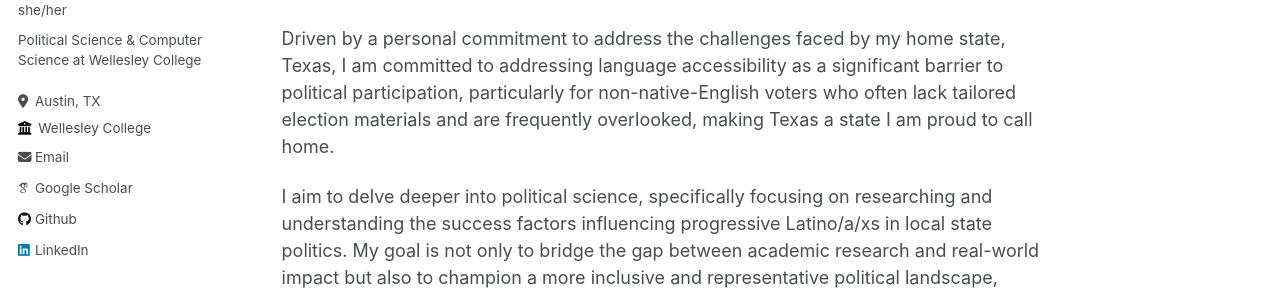
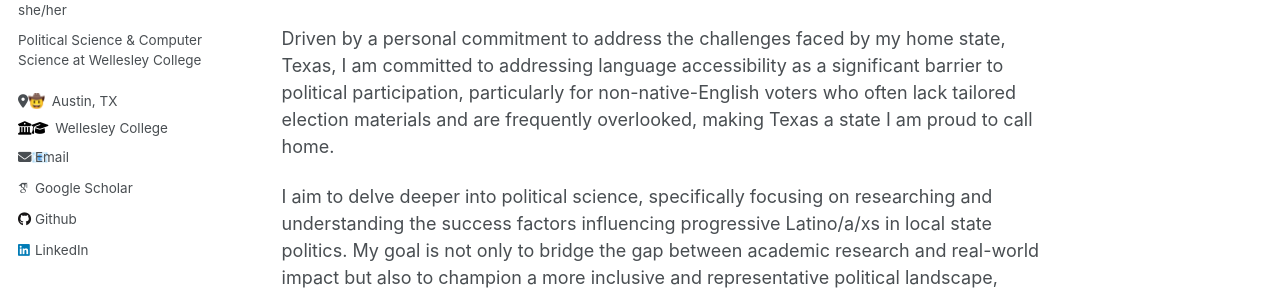
Before and after one commit to fernandamayela/fernandamayela.github.io, a Jekyll site: the page built from _pages/home.md, in a window 1280 px wide. Shown: the part 282-572 px from the top of the page. Built offline with Jekyll 4.4.1, drawn with Linux system fonts in a browser that asks for light colours; some web fonts are replaced.

Commit message:
Update author-profile.html

```diff
--- a/_includes/author-profile.html
+++ b/_includes/author-profile.html
@@ -25,16 +25,16 @@
     <ul class="author__urls social-icons">
       <!-- Font Awesome icons / Biographic information  -->
       {% if author.location %}
-        <li class="author__desktop"><i class="fa-solid fa-location-dot icon-pad-right" aria-hidden="true"></i>{{ author.location }}</li>
+        <li class="author__desktop"><i class="fa-solid fa-location-dot icon-pad-right" aria-hidden="true">🤠</i>{{ author.location }}</li>
       {% endif %}
       {% if author.employer %}
-        <li class="author__desktop"><i class="fa fa-solid fa-building-columns icon-pad-right" aria-hidden="true"></i>{{ author.employer }}</li>
+        <li class="author__desktop"><i class="fa fa-solid fa-building-columns icon-pad-right" aria-hidden="true">🎓</i>{{ author.employer }}</li>
       {% endif %}
       {% if author.uri %}
         <li><a href="{{ author.uri }}"><i class="fas fa-fw fa-link icon-pad-right" aria-hidden="true"></i>{{ site.data.ui-text[site.locale].website_label | default: "Website" }}</a></li>
       {% endif %}
       {% if author.email %}
-        <li><a href="mailto:{{ author.email }}"><i class="fas fa-fw fa-envelope icon-pad-right" aria-hidden="true"></i>{{ site.data.ui-text[site.locale].email_label | default: "Email" }}</a></li>
+        <li><a href="mailto:{{ author.email }}"><i class="fas fa-fw fa-envelope icon-pad-right" aria-hidden="true">📧</i>{{ site.data.ui-text[site.locale].email_label | default: "Email" }}</a></li>
       {% endif %}
 
       <!-- Font Awesome and Academicons icons / Academic websites -->
```
